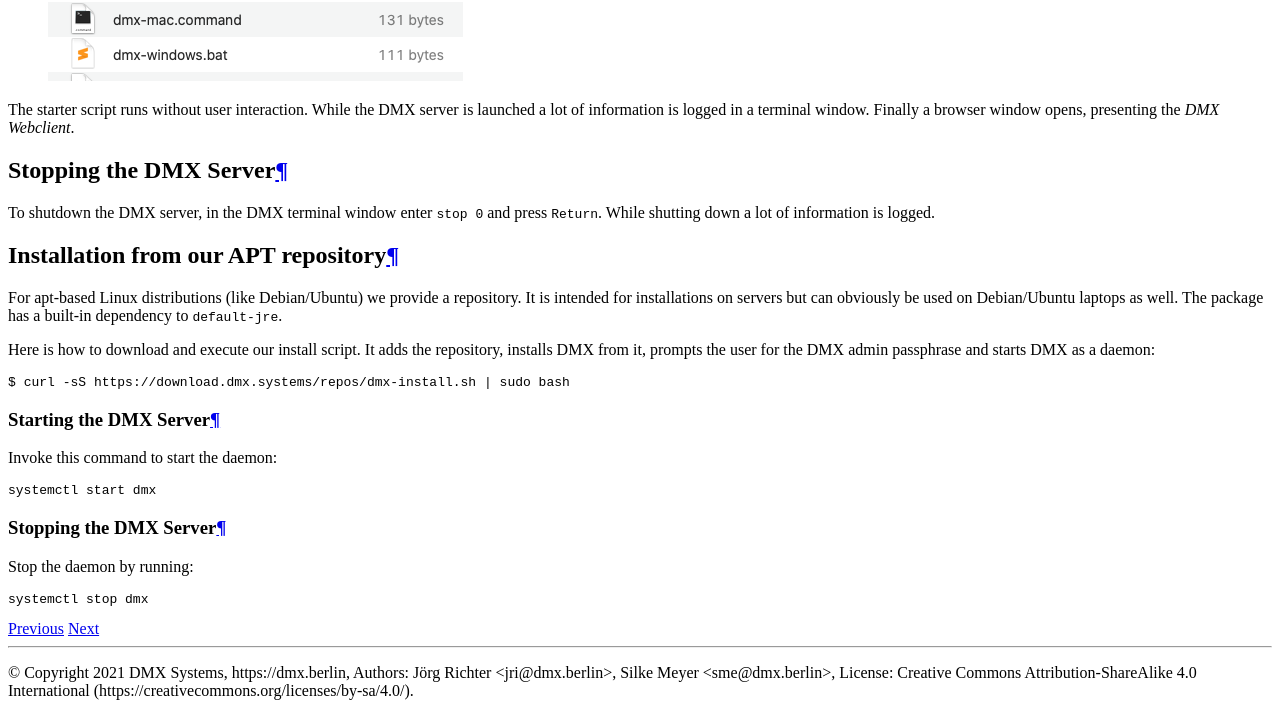
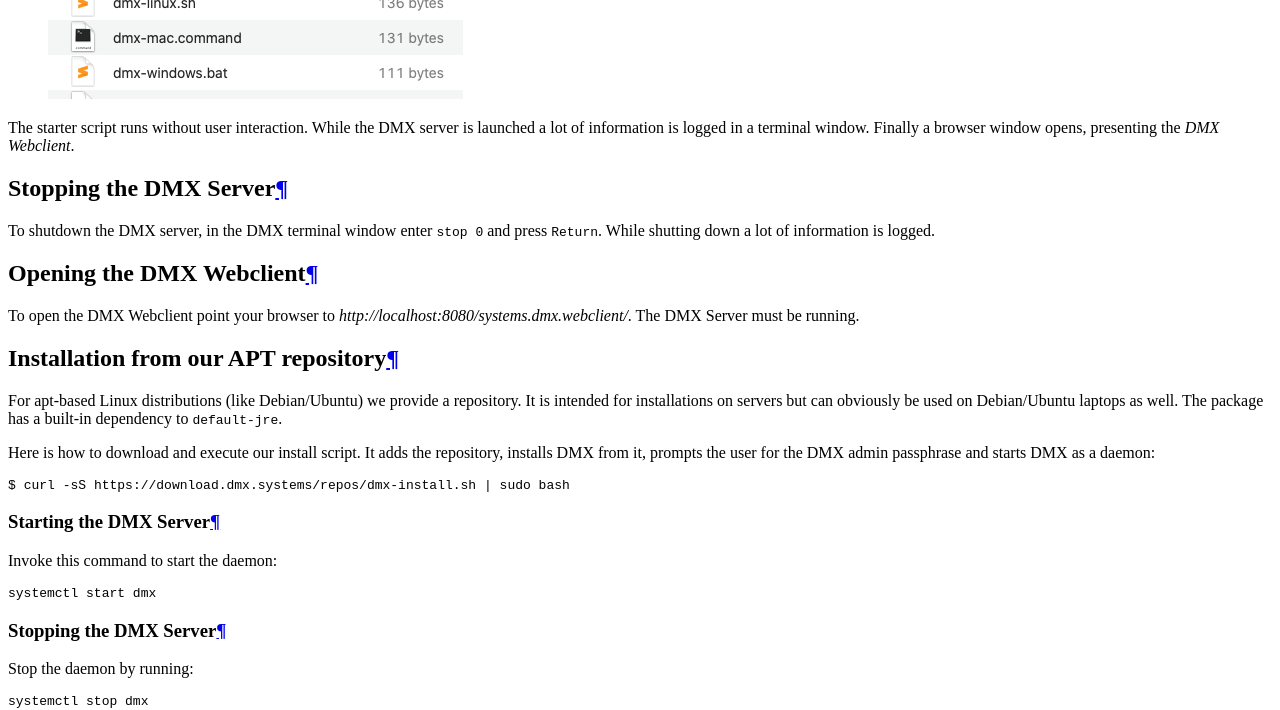
Before and after one commit to dmx-systems/dmx-documentation, a Sphinx documentation site: the page built from docs/installation.rst, in a window 1280 px wide and 900 px high, scrolled down 2526 px, cut to the strip 0-710 px from the top of the window. Built offline with Sphinx 7.4.7 and the Read the Docs theme 2.0.0, drawn with Linux system fonts in a browser that asks for light colours; some of the changed text lies outside the part shown.

Commit message:
Add section "Opening the DMX Webclient"

```diff
--- a/docs/installation.rst
+++ b/docs/installation.rst
@@ -76,6 +76,13 @@
 
 To shutdown the DMX server, in the DMX terminal window enter ``stop 0`` and press ``Return``. While shutting down a lot of information is logged.
 
+*************************
+Opening the DMX Webclient
+*************************
+
+To open the DMX Webclient point your browser to `http://localhost:8080/systems.dmx.webclient/`.
+The DMX Server must be running.
+
 .. _installation-linux-apt:
 
 ************************************
```
